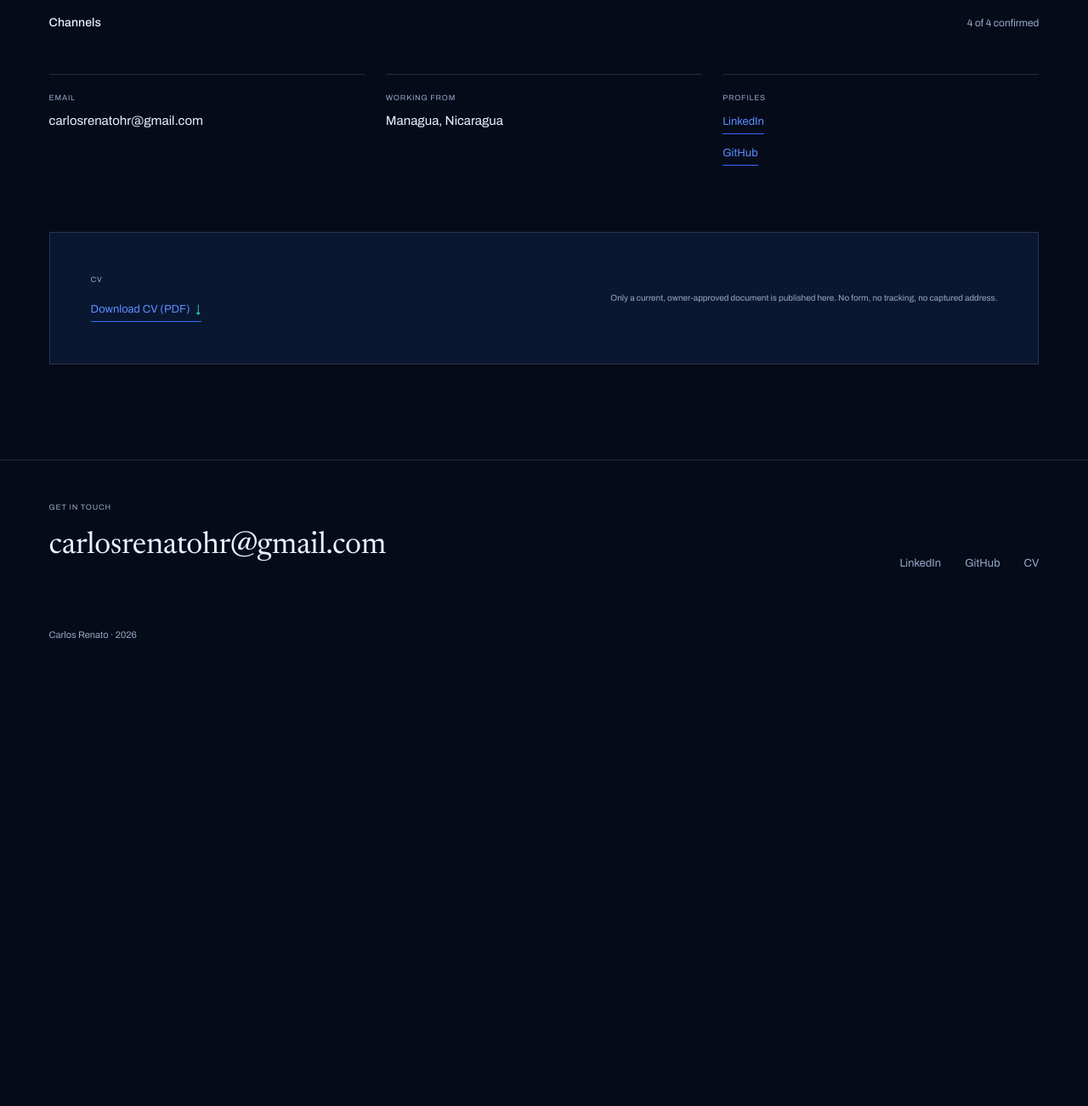
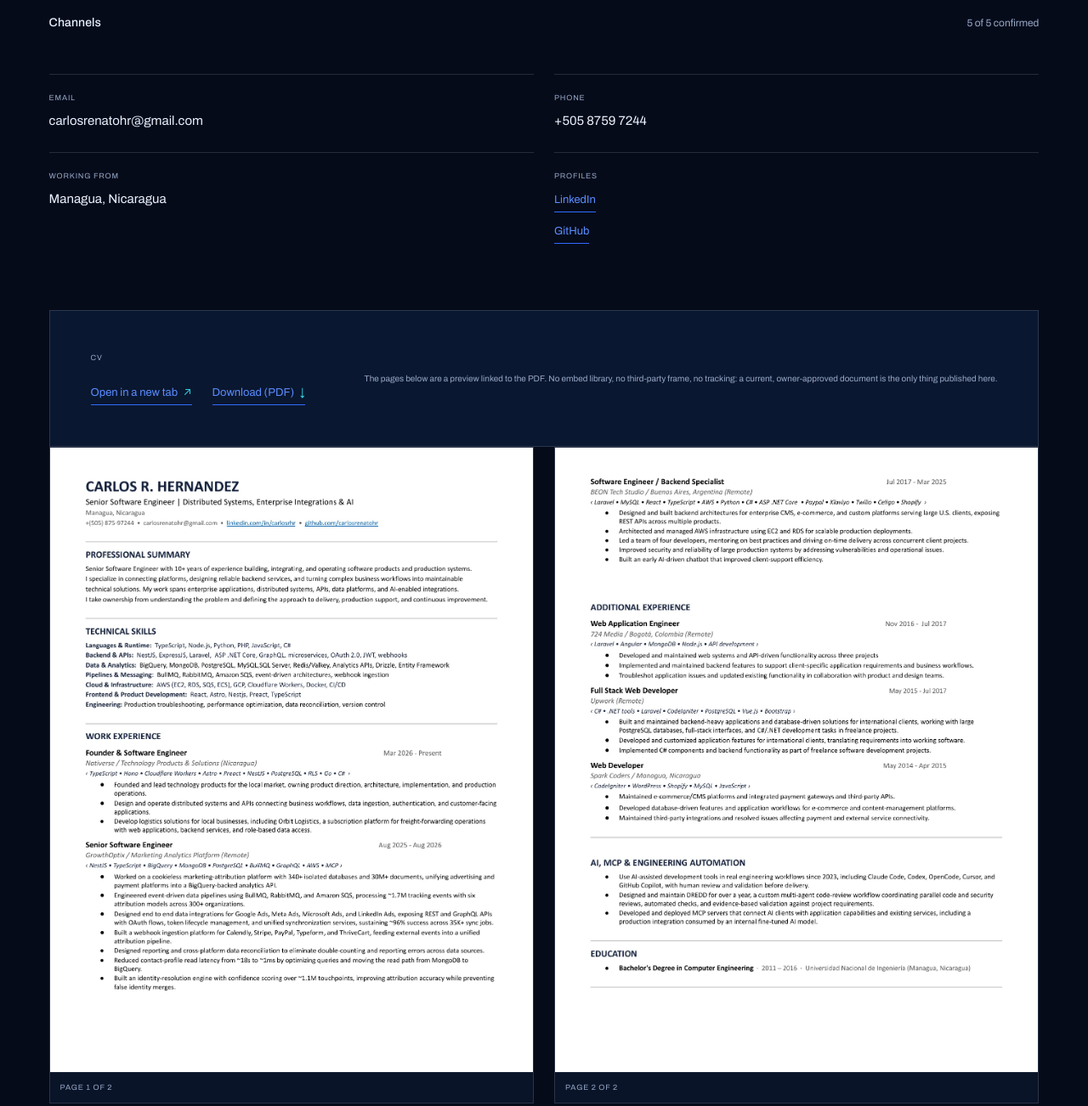
Before and after one commit to carlosrenatohr/me, an Astro site: page /contact in a window 1280 px wide. Shown: the part 520-1822 px from the top of the page at 85% size. Before the commit the page ends 1317 px from the top, so only its background shows below. Built offline with nearby package versions, Linux system fonts and the light colour scheme; Astro itself is replaced by a stand-in of ours; no server answers.

Commit message:
feat(site): add a project availability status and an in-page cv preview
Show a single status line on the home hero, and render both cv pages as linked previews with
a direct download, so the document is readable without a pdf viewer.

```diff
--- a/src/pages/contact.astro
+++ b/src/pages/contact.astro
@@ -11,12 +11,13 @@ const hasLinks = contact.links.length > 0;
 // visitors should see at a glance how much of this page is already confirmed.
 const confirmedChannels = [
   contact.email,
+  contact.phone,
   contact.location,
   hasLinks ? 'links' : '',
   contact.cvPath,
 ].filter(Boolean).length;
 const channelsMeta =
-  confirmedChannels === 0 ? 'Nothing confirmed yet' : `${confirmedChannels} of 4 confirmed`;
+  confirmedChannels === 0 ? 'Nothing confirmed yet' : `${confirmedChannels} of 5 confirmed`;
 
 const description =
   'Contact Carlos Renato: email and professional profiles. No forms, only direct channels that reach a person.';
@@ -53,6 +54,17 @@ const description =
           </a>
         ) : (
           <p class="contact-value is-pending">[email to confirm]</p>
+        )}
+      </div>
+
+      <div class="contact-card">
+        <p class="contact-label">Phone</p>
+        {contact.phone ? (
+          <a class="contact-value" href={contact.phoneHref}>
+            {contact.phone}
+          </a>
+        ) : (
+          <p class="contact-value is-pending">[phone to confirm]</p>
         )}
       </div>
 
@@ -96,17 +108,50 @@ const description =
           CV
         </p>
         {contact.cvPath ? (
-          <a class="text-link" href={contact.cvPath}>
-            Download CV (PDF) <span aria-hidden="true">↓</span>
-          </a>
+          <div class="cv-actions">
+            <a class="text-link" href={contact.cvPath} target="_blank" rel="noopener">
+              Open in a new tab <span aria-hidden="true">↗</span>
+            </a>
+            <a class="text-link" href={contact.cvPath} download>
+              Download (PDF) <span aria-hidden="true">↓</span>
+            </a>
+          </div>
         ) : (
           <p class="contact-value is-pending">[CV to be supplied]</p>
         )}
       </div>
       <p class="cv-note">
-        Only a current, owner-approved document is published here. No form, no tracking, no captured
-        address.
+        The pages below are a preview linked to the PDF. No embed library, no third-party frame, no
+        tracking: a current, owner-approved document is the only thing published here.
       </p>
     </div>
+
+    {contact.cvPath && (
+      <div class="cv-pages">
+        {[
+          {
+            file: 'cv-1.webp',
+            label: 'Page 1 of 2',
+            alt: 'CV page 1: summary, technical skills and current roles',
+          },
+          {
+            file: 'cv-2.webp',
+            label: 'Page 2 of 2',
+            alt: 'CV page 2: earlier roles, AI automation work and education',
+          },
+        ].map((page) => (
+          <a class="cv-page" href={contact.cvPath} target="_blank" rel="noopener">
+            <img
+              src={`/images/cv/${page.file}`}
+              alt={page.alt}
+              width="1347"
+              height="1743"
+              loading="lazy"
+            />
+            <span class="cv-page-label">{page.label}</span>
+          </a>
+        ))}
+      </div>
+    )}
   </section>
 </BaseLayout>
--- a/src/styles/primitives.css
+++ b/src/styles/primitives.css
@@ -160,6 +160,34 @@ main,
 .statement-body em {
   font-style: italic;
   color: var(--aqua);
+}
+
+/* Availability: one status line that reads as a state, not a job-board badge.
+   Static on purpose — a pulsing dot would be decoration, not information. */
+.status {
+  grid-column: 1 / -1;
+  display: inline-flex;
+  align-items: center;
+  gap: 0.6rem;
+  justify-self: start;
+  margin-bottom: clamp(1.5rem, 3vw, 2.25rem);
+  padding: 0.45rem 0.75rem;
+  font-family: var(--font-sans);
+  font-size: var(--type-label);
+  font-weight: 500;
+  letter-spacing: 0.11em;
+  text-transform: uppercase;
+  color: var(--text);
+  background: var(--surface);
+  border: 1px solid var(--line);
+}
+
+.status-dot {
+  width: 7px;
+  height: 7px;
+  border-radius: 50%;
+  background: var(--coral);
+  box-shadow: 0 0 0 3px rgba(255, 106, 77, 0.18);
 }
 
 .hero-lede {
@@ -1024,7 +1052,7 @@ a.foot-mail:hover {
 /* -------------------------------------------------------------------------- */
 .contact-grid {
   display: grid;
-  grid-template-columns: repeat(3, minmax(0, 1fr));
+  grid-template-columns: repeat(2, minmax(0, 1fr));
   gap: var(--gap);
   margin-top: clamp(2rem, 4vw, 3rem);
 }
@@ -1081,10 +1109,59 @@ a.foot-mail:hover {
   border: 1px solid var(--line);
 }
 
+.cv-actions {
+  display: flex;
+  flex-wrap: wrap;
+  gap: var(--space-6);
+  margin-top: 0.35rem;
+}
+
+.cv-actions .text-link {
+  white-space: nowrap;
+}
+
 .cv-note {
   margin: 0;
   font-size: var(--type-figure);
   color: var(--muted);
+}
+
+/* Rendered pages instead of a PDF embed: readable on every browser, including
+   the ones with no inline PDF viewer. Each page links to the PDF itself. */
+.cv-pages {
+  display: grid;
+  grid-template-columns: repeat(2, minmax(0, 1fr));
+  gap: var(--space-6);
+  margin-top: var(--space-7);
+}
+
+.cv-page {
+  display: block;
+  background: var(--surface);
+  border: 1px solid var(--line);
+  transition: border-color var(--duration-hover) var(--ease);
+}
+
+.cv-page:hover,
+.cv-page:focus-visible {
+  border-color: var(--aqua);
+}
+
+.cv-page img {
+  display: block;
+  width: 100%;
+  height: auto;
+}
+
+.cv-page-label {
+  display: block;
+  padding: 0.6rem 0.75rem;
+  font-family: var(--font-sans);
+  font-size: var(--type-label);
+  letter-spacing: 0.09em;
+  text-transform: uppercase;
+  color: var(--muted);
+  border-top: 1px solid var(--line-soft);
 }
 
 /* -------------------------------------------------------------------------- */
@@ -1300,6 +1377,10 @@ a.foot-mail:hover {
     align-items: flex-start;
   }
 
+  .cv-pages {
+    grid-template-columns: 1fr;
+  }
+
   .cv-row {
     align-items: flex-start;
   }
```
Also changed, not shown: src/pages/index.astro (+7 -0 lines), public/images/cv/cv-1.webp (added), public/images/cv/cv-2.webp (added), 1 other file.
